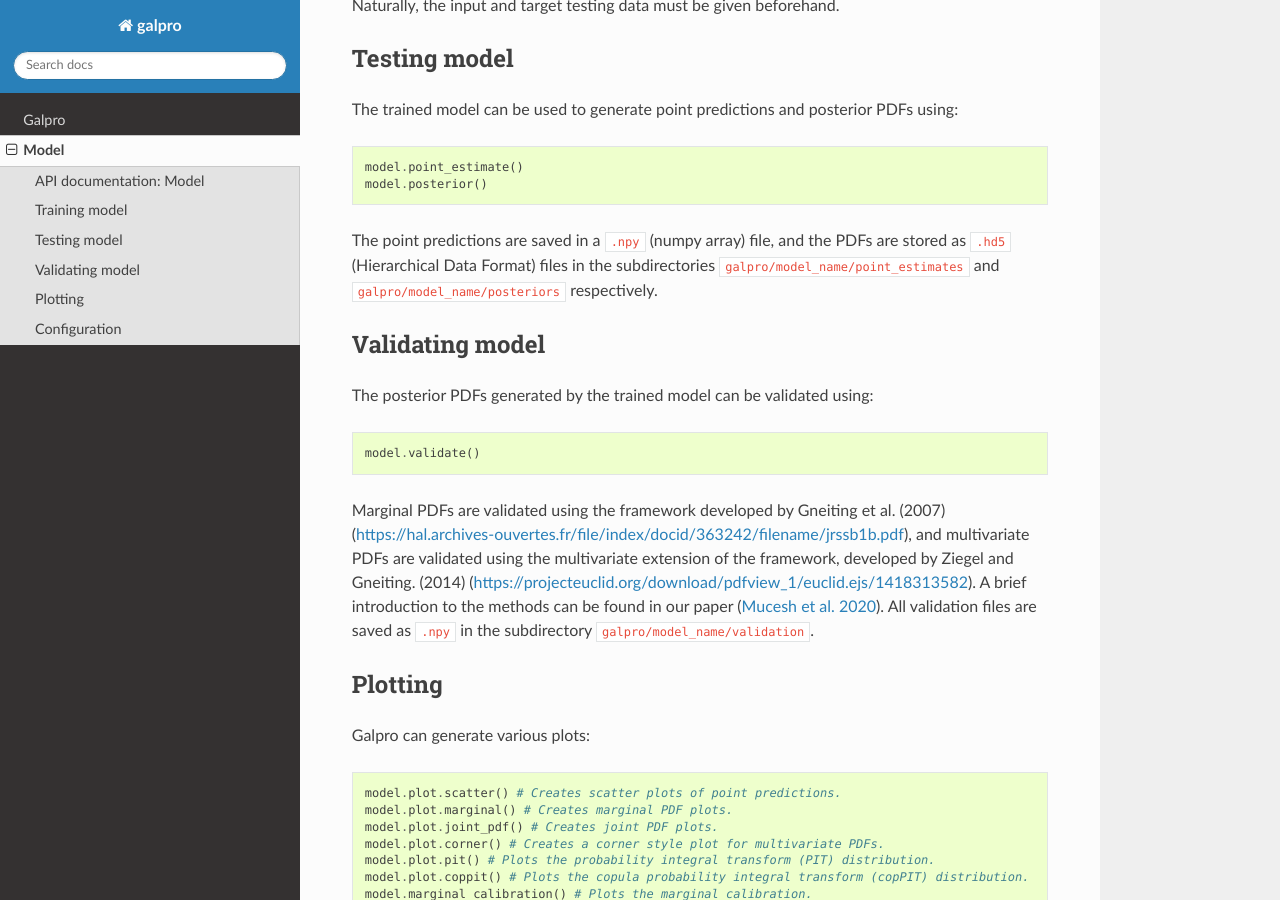
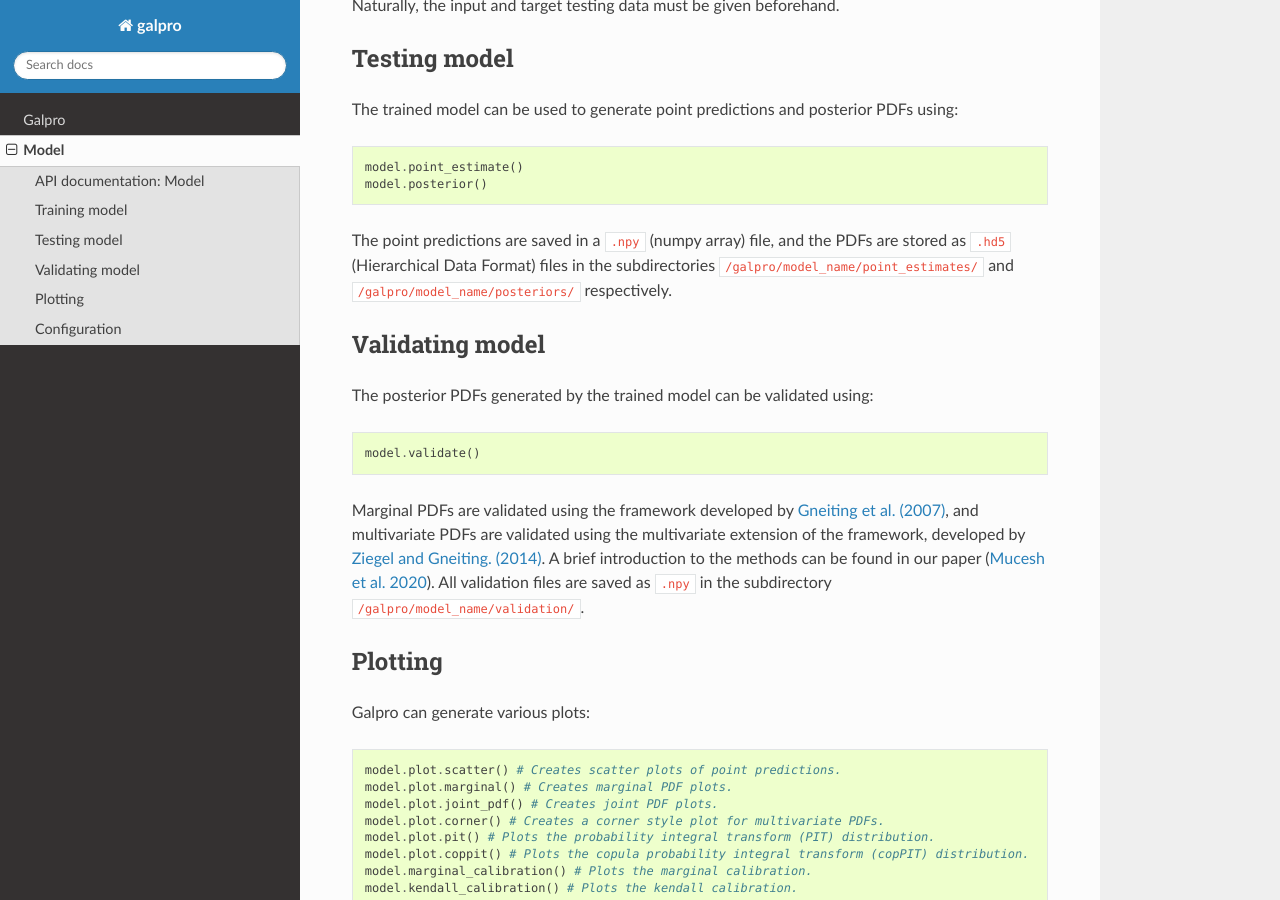
Before and after one commit to smucesh/galpro, a Sphinx documentation site: the page built from docs/model.rst, in a window 1280 px wide and 900 px high, scrolled down 757 px. Built offline with Sphinx 7.4.7 and the Read the Docs theme 2.0.0, drawn with Linux system fonts in a browser that asks for light colours.

```diff
--- a/docs/model.rst
+++ b/docs/model.rst
@@ -34,7 +34,7 @@ The trained model can be used to generate point predictions and posterior PDFs u
     model.posterior()
 
 The point predictions are saved in a ``.npy`` (numpy array) file, and the PDFs are stored as ``.hd5`` (Hierarchical Data
-Format) files in the subdirectories ``galpro/model_name/point_estimates`` and ``galpro/model_name/posteriors``
+Format) files in the subdirectories ``/galpro/model_name/point_estimates/`` and ``/galpro/model_name/posteriors/``
 respectively.
 
 Validating model
@@ -43,12 +43,13 @@ The posterior PDFs generated by the trained model can be validated using::
 
     model.validate()
 
-Marginal PDFs are validated using the framework developed by Gneiting et al. (2007)
-(`<https://hal.archives-ouvertes.fr/file/index/docid/363242/filename/jrssb1b.pdf>`_), and multivariate PDFs are
-validated using the multivariate extension of the framework, developed by Ziegel and Gneiting. (2014)
-(`<https://projecteuclid.org/download/pdfview_1/euclid.ejs/1418313582>`_). A brief introduction to the methods can
+Marginal PDFs are validated using the framework developed by
+`Gneiting et al. (2007) <https://hal.archives-ouvertes.fr/file/index/docid/363242/filename/jrssb1b.pdf>`_,
+and multivariate PDFs are
+validated using the multivariate extension of the framework, developed by `Ziegel and Gneiting. (2014)
+<https://projecteuclid.org/download/pdfview_1/euclid.ejs/1418313582>`_. A brief introduction to the methods can
 be found in our paper (`Mucesh et al. 2020 <https://www.overleaf.com/project/5e1319fec29cb00001f15ded>`_). All
-validation files are saved as ``.npy`` in the subdirectory ``galpro/model_name/validation``.
+validation files are saved as ``.npy`` in the subdirectory ``/galpro/model_name/validation/``.
 
 Plotting
 --------
```
Also changed, not shown: 1 other file.
